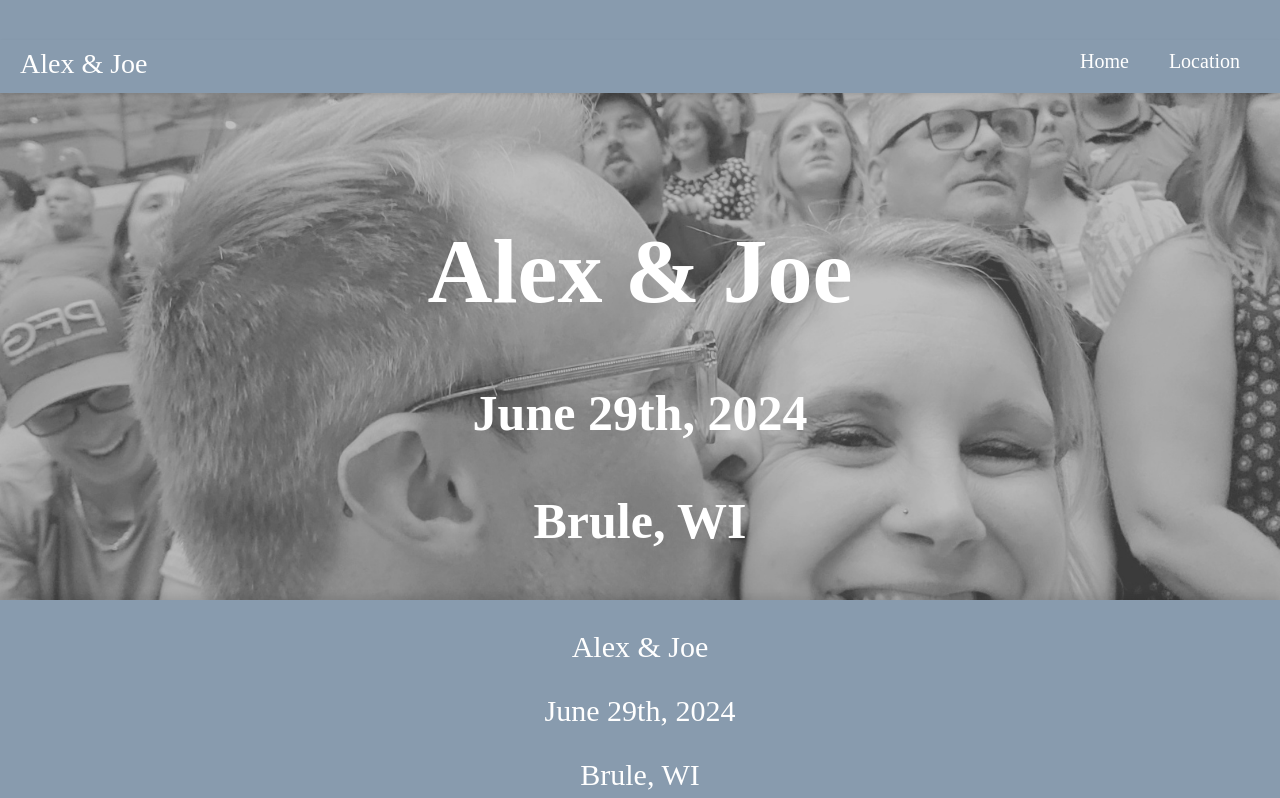
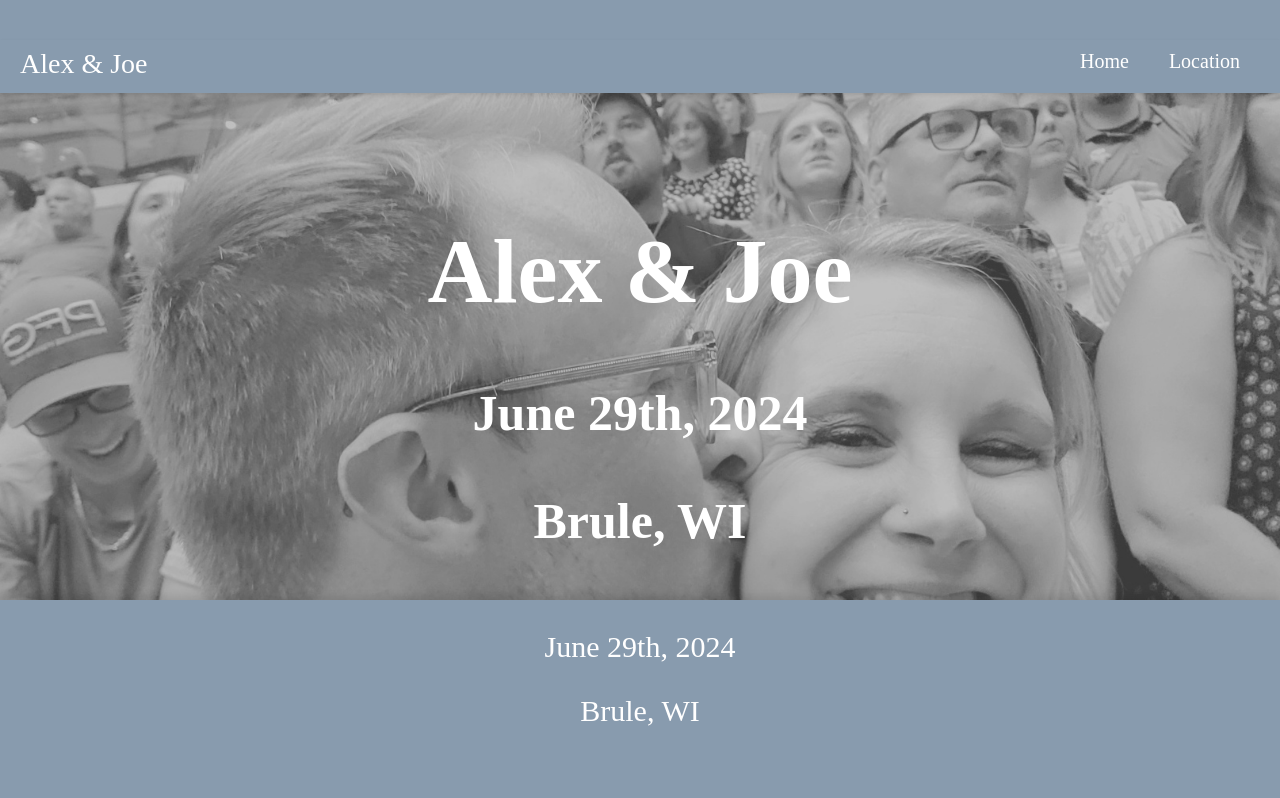
Before and after one commit to josephlarrivy/wedding-website-client, a React (Vite) app: page / in a window 1280 px wide. Shown: the top 798 px of the page. Built offline with nearby package versions, Linux system fonts and the light colour scheme.

Commit message:
removed names in footer

```diff
--- a/src/App.jsx
+++ b/src/App.jsx
@@ -65,7 +65,6 @@ function App() {
         <div
           id='upper-footer-outer-container'
           style={{ height: `${upperFooterHeight}px`, paddingBottom: `${lowerFooterHeight * 2}px` }}>
-          <p style={{ 'textAlign': 'center', 'fontSize': '30px' }}>Alex & Joe</p>
           <p style={{ 'textAlign': 'center', 'fontSize': '30px' }}>June 29th, 2024</p>
           <p style={{ 'textAlign': 'center', 'fontSize': '30px' }}>Brule, WI</p>
         </div>
```
